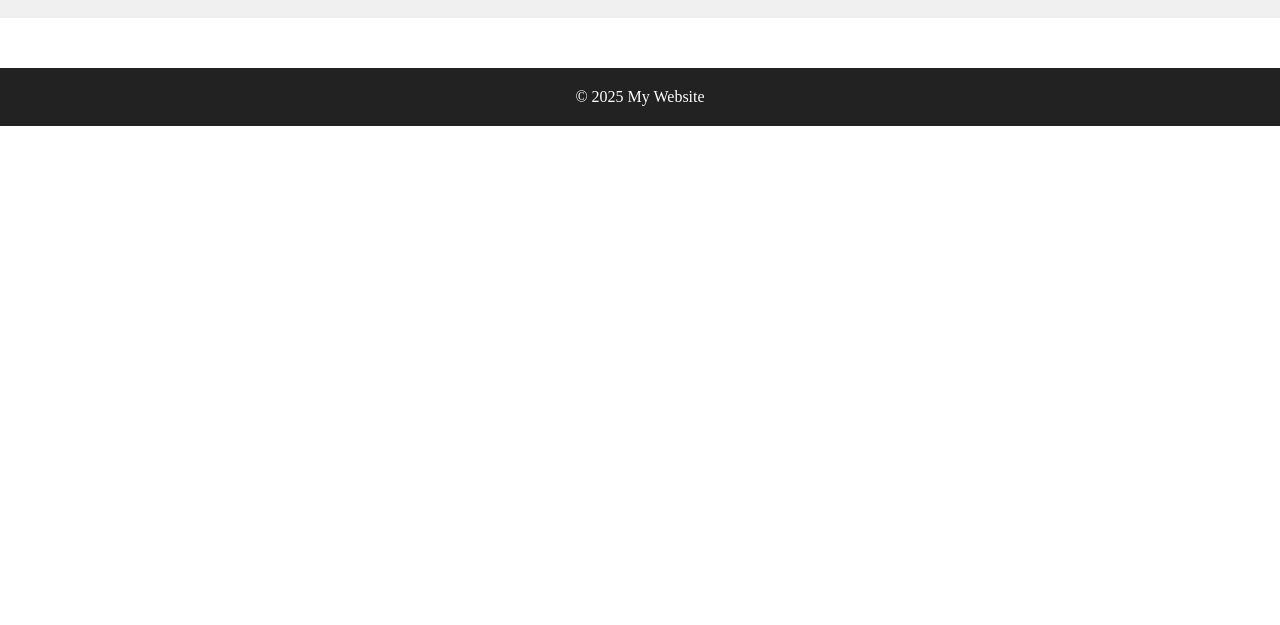
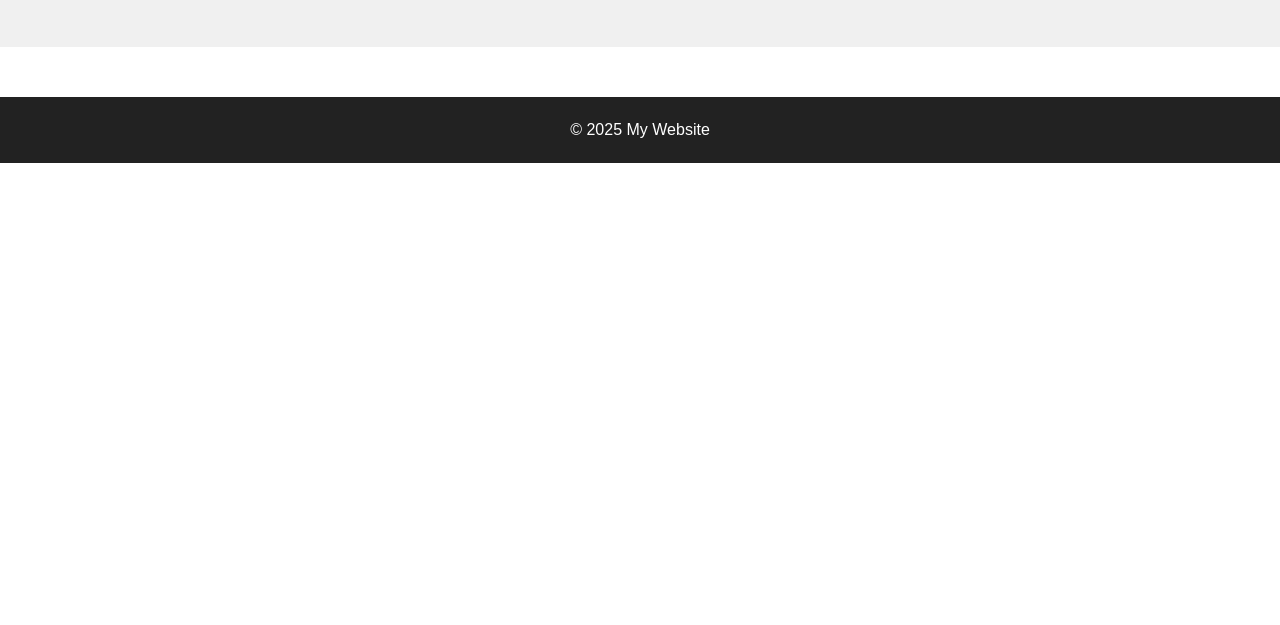
Before and after one commit to Sandro-sulava/html-css-github-practice, a plain HTML site: page index.html in a window 1280 px wide. Shown: the part 175-800 px from the top of the page. Drawn offline with Linux system fonts and the light colour scheme.

Commit message:
Final cleanup: Add font family and improve spacing

```diff
--- a/style.css
+++ b/style.css
@@ -2,6 +2,11 @@
   margin: 0;
   padding: 0;
   box-sizing: border-box;
+}
+
+body {
+  font-family: sans-serif;
+  line-height: 1.6;
 }
 
 .hero {
```
